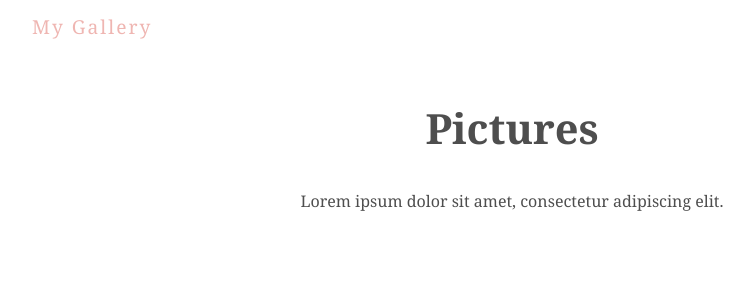
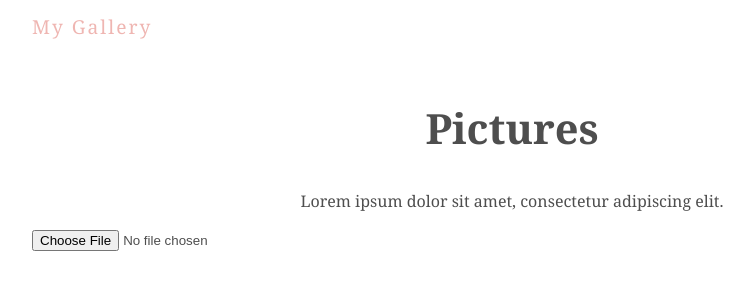
Before and after one commit to cembicakci/react-my-gallery-app, a React (Create React App) app: page / in a window 1280 px wide. Shown: the top 300 px of the page, without its empty margins (128-878 px from the left). Built offline with nearby package versions, Linux system fonts and the light colour scheme.

Commit message:
added uploadForms.js

```diff
--- a/src/App.js
+++ b/src/App.js
@@ -1,10 +1,12 @@
 import React from 'react';
-import Title from './comps/Title';
+import Title from './components/Title';
+import UploadForm from './components/UploadForm';
 
 function App() {
   return (
     <div className="App">
       <Title/>
+      <UploadForm />
     </div>
   );
 }
--- /dev/null
+++ b/src/components/UploadForm.js
@@ -0,0 +1,34 @@
+import React, { useState } from 'react'
+
+function UploadForm() {
+
+    const [file, setFile] = useState(null);
+    const [error, setError] = useState(null);
+
+    const types = ['image/png', 'image/jpeg']
+
+    const changeHandler = (e) => {
+        let selected = e.target.files[0];
+
+        if (selected && types.includes(selected.type)) {
+            setFile(selected)
+            setError('')
+        } else {
+            setFile(null)
+            setError('Please select an image file (png or jpeg)')
+        }
+
+    }
+
+    return (
+        <form>
+            <input type='file' onChange={changeHandler} />
+            <div className='output'>
+                {error && <div className='error'>{error}</div>}
+                {file && <div>{file.name}</div>}
+            </div>
+        </form>
+    )
+}
+
+export default UploadForm
```
Also changed, not shown: src/components/Title.js (renamed from src/comps/Title.js).
